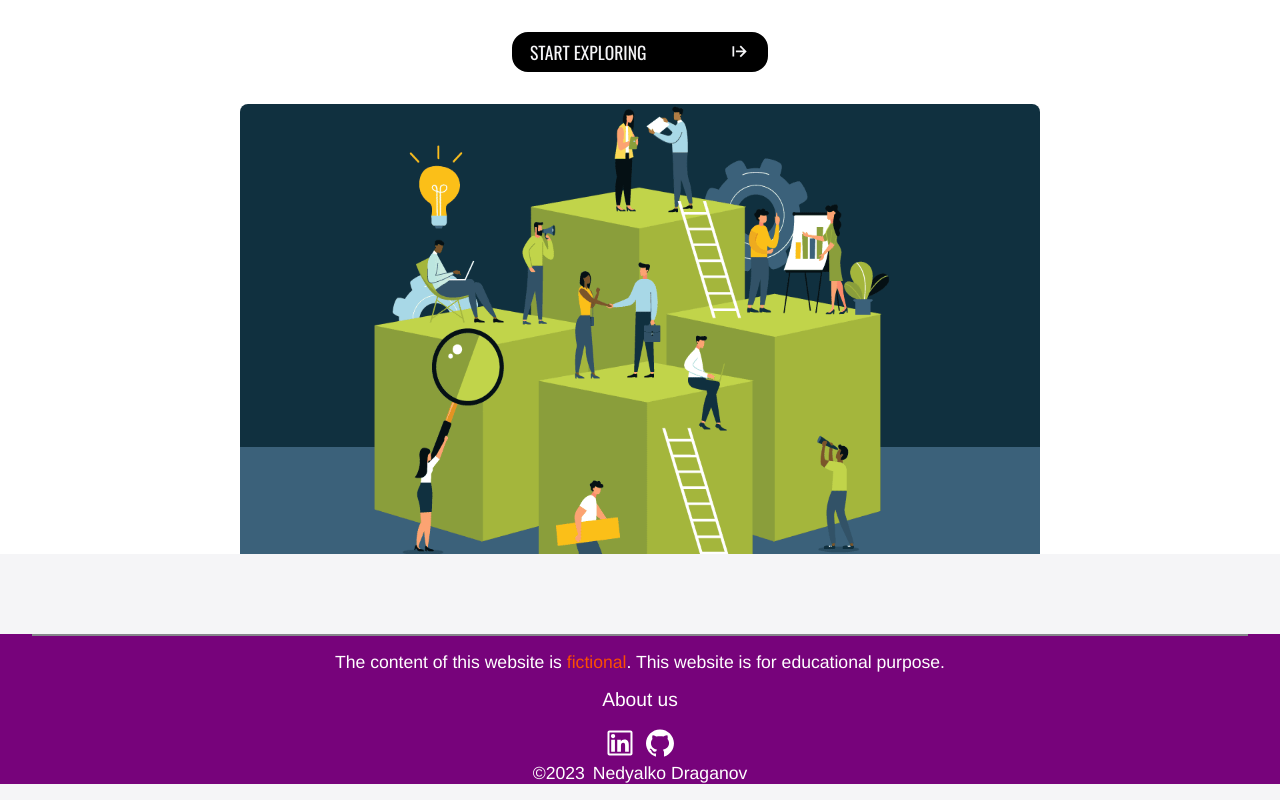
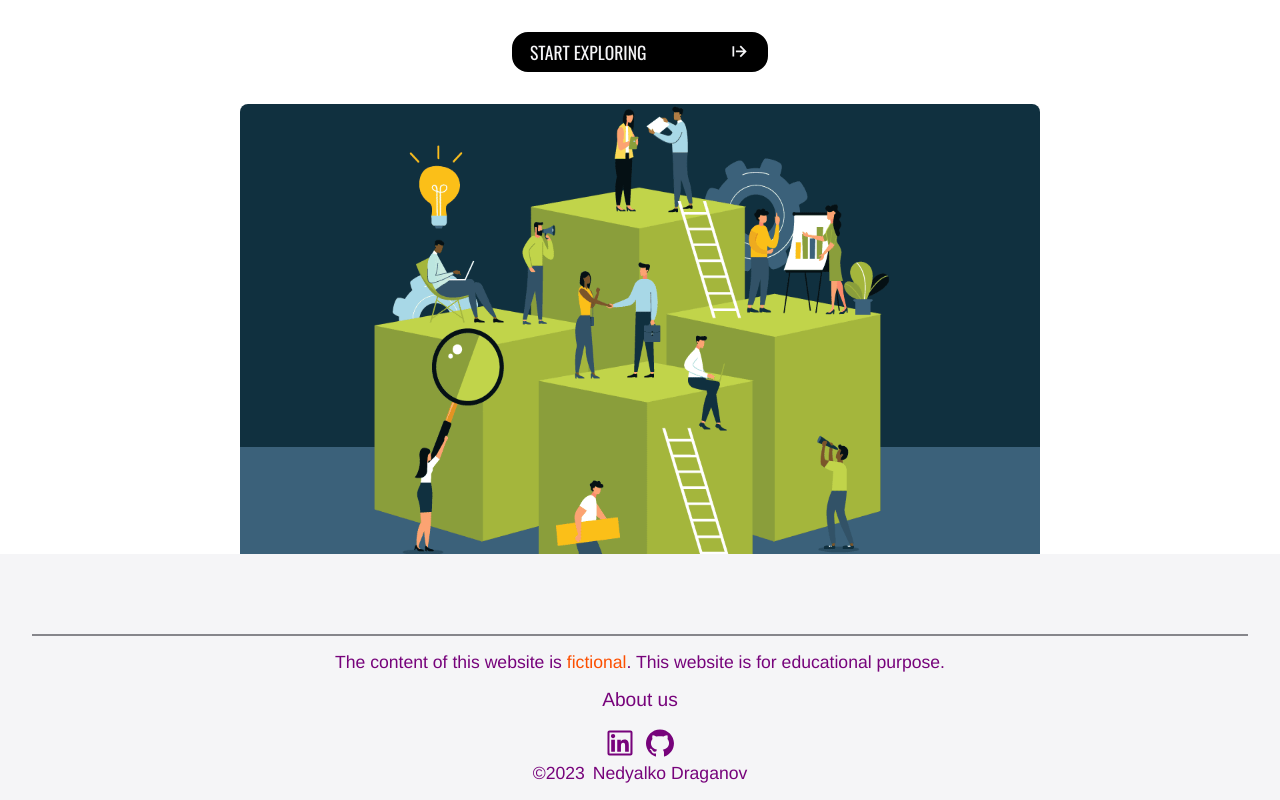
Before and after one commit to NDraganov/event-guide, a Next.js app: page /about in a window 1280 px wide. Shown: the part 557-1357 px from the top of the page. Built offline with nearby package versions, Linux system fonts and the light colour scheme.

Commit message:
Change footer styles to match the header ones

```diff
--- a/components/layout/footer/creator.module.css
+++ b/components/layout/footer/creator.module.css
@@ -10,7 +10,7 @@
 }
 .section a svg {
   font-size: 2rem;
-  color: var(--white);
+  color: var(--purple);
 }
 .section a svg:hover {
   color: var(--orange);
--- a/components/layout/footer/footer-navigation.module.css
+++ b/components/layout/footer/footer-navigation.module.css
@@ -1,5 +1,5 @@
 .footerNav a {
-  color: var(--white);
+  color: var(--purple);
   font-size: 1.2rem;
   text-decoration: none;
 }
--- a/components/layout/footer/footer.module.css
+++ b/components/layout/footer/footer.module.css
@@ -3,8 +3,9 @@
   flex-direction: column;
   align-items: center;
   gap: 1rem;
-  background-color: var(--purple);
-  color: var(--white);
+  background-color: var(--light-grey);
+  color: var(--purple);
+  padding-bottom: 1rem;
 }
 .footer .line {
   border: 0.5px solid var(--grey-text);
```
